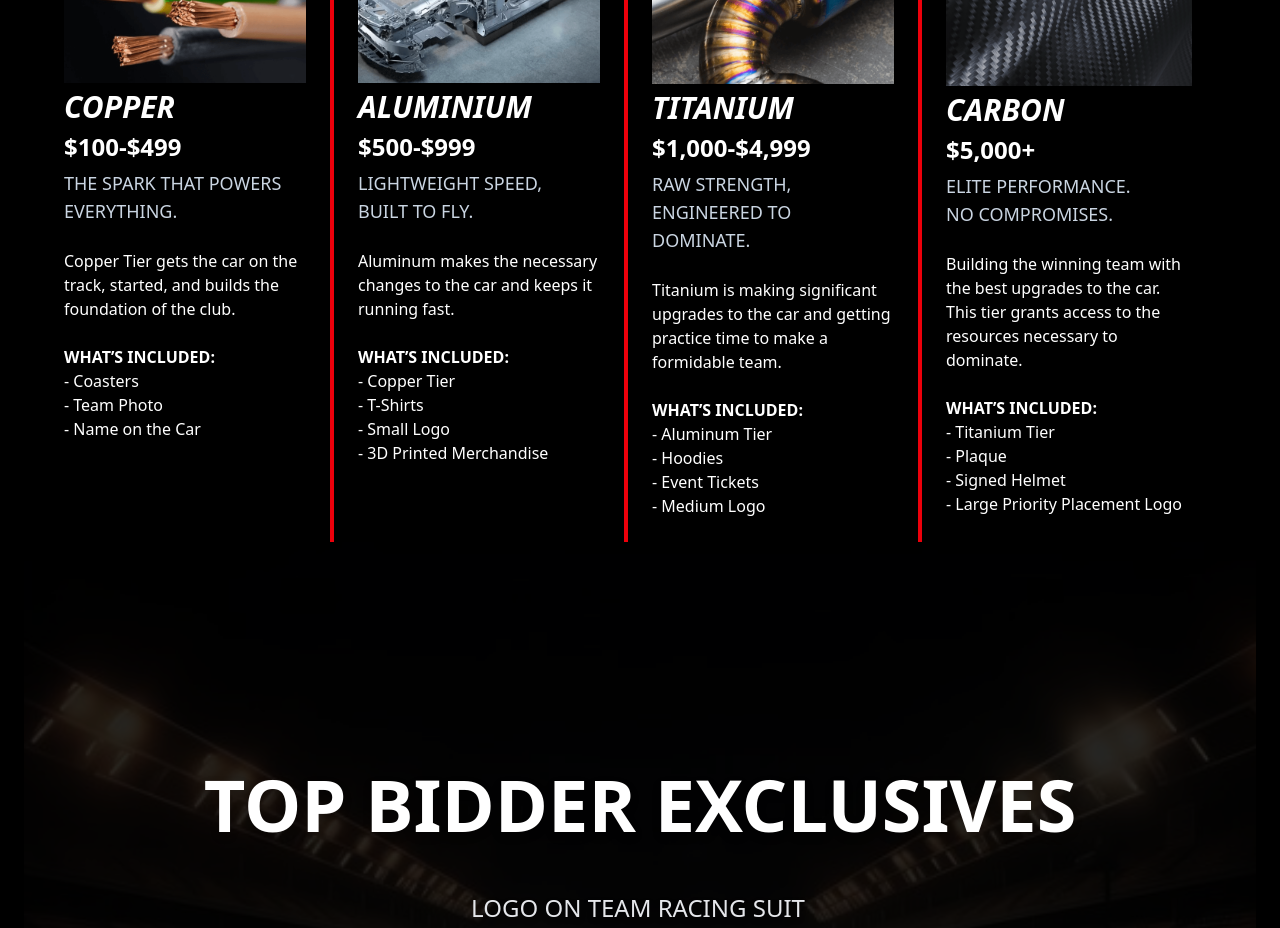
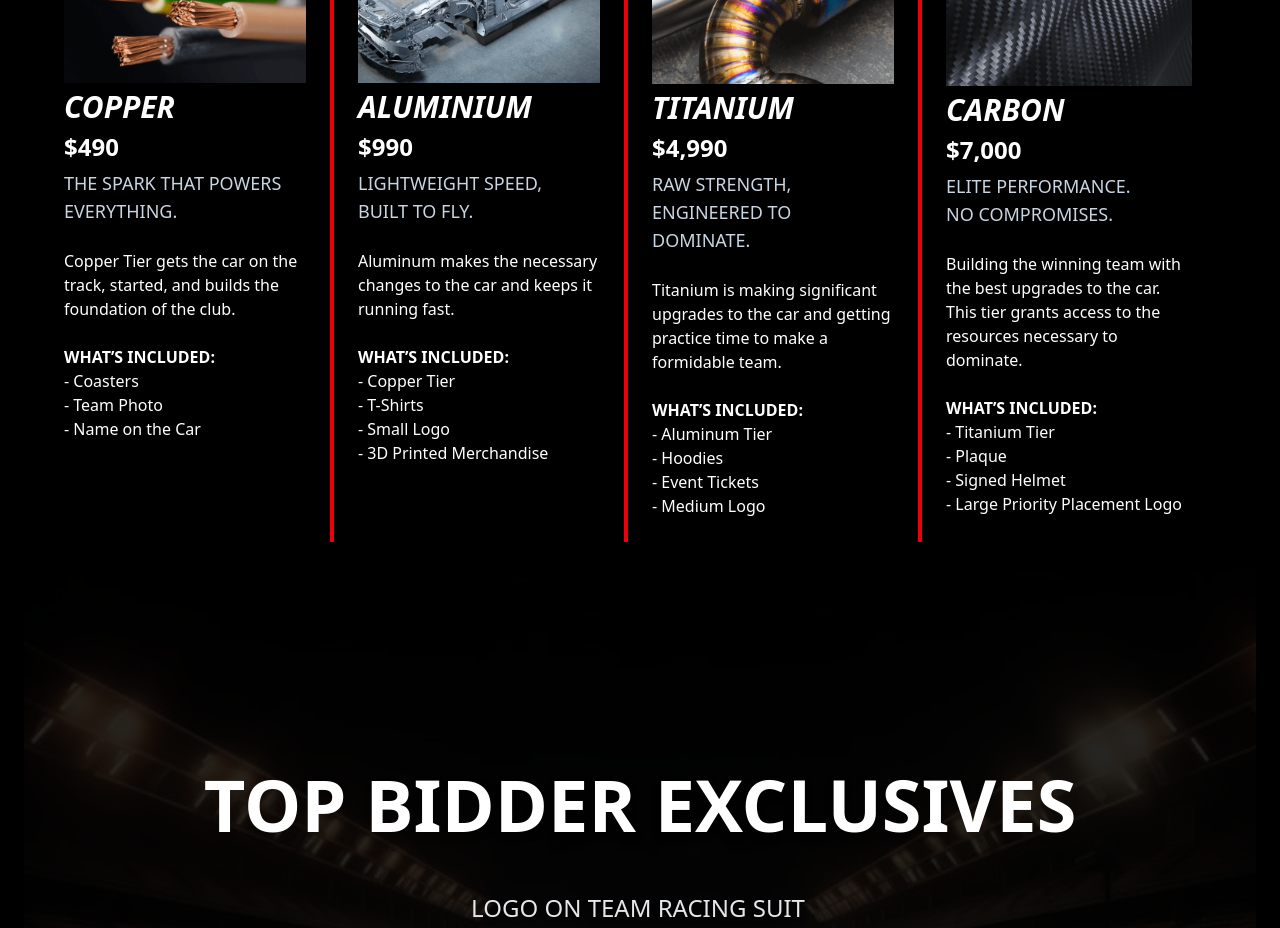
Before and after one commit to RafaelPiloto10/queen-city-racing, a Next.js app: page / in a window 1280 px wide. Shown: the part 1520-2448 px from the top of the page. Built offline with nearby package versions, Linux system fonts and the light colour scheme.

Commit message:
update pricing

```diff
--- a/app/page.tsx
+++ b/app/page.tsx
@@ -136,7 +136,7 @@ export default function Home() {
             <SponsorCard
               image="/sponsor/copper.png"
               title="COPPER"
-              price="$100-$499"
+              price="$490"
               tags={["THE SPARK THAT POWERS EVERYTHING.‌"]}
               description="Copper Tier gets the car on the track, started, and builds the foundation of the club.‌"
               included={["Coasters", "Team Photo", "Name on the Car"]}
@@ -145,7 +145,7 @@ export default function Home() {
             <SponsorCard
               image="/sponsor/aluminum.png"
               title="ALUMINIUM‌"
-              price="$500-$999‌"
+              price="$990"
               tags={["LIGHTWEIGHT SPEED,", "BUILT TO FLY.‌"]}
               description="Aluminum makes the necessary changes to the car and keeps it running fast.‌"
               included={[
@@ -159,7 +159,7 @@ export default function Home() {
             <SponsorCard
               image="/sponsor/titanium.png"
               title="TITANIUM"
-              price="$1,000-$4,999"
+              price="$4,990"
               tags={["RAW STRENGTH,", "ENGINEER‌ED‌ TO DOMINATE.‌"]}
               description="Titanium is making significant upgrades to the car and getting practice time to make a formidable team.‌"
               included={[
@@ -173,7 +173,7 @@ export default function Home() {
             <SponsorCard
               image="/sponsor/carbon.png"
               title="CARBON"
-              price="$5,000+"
+              price="$7,000"
               tags={["ELITE PERFORMANC‌E.‌", "NO COMPROMISES.‌"]}
               description="Building the winning team with the best upgrades to the car. This tier grants access to the resources necessary to dominate.‌"
               included={[
```
